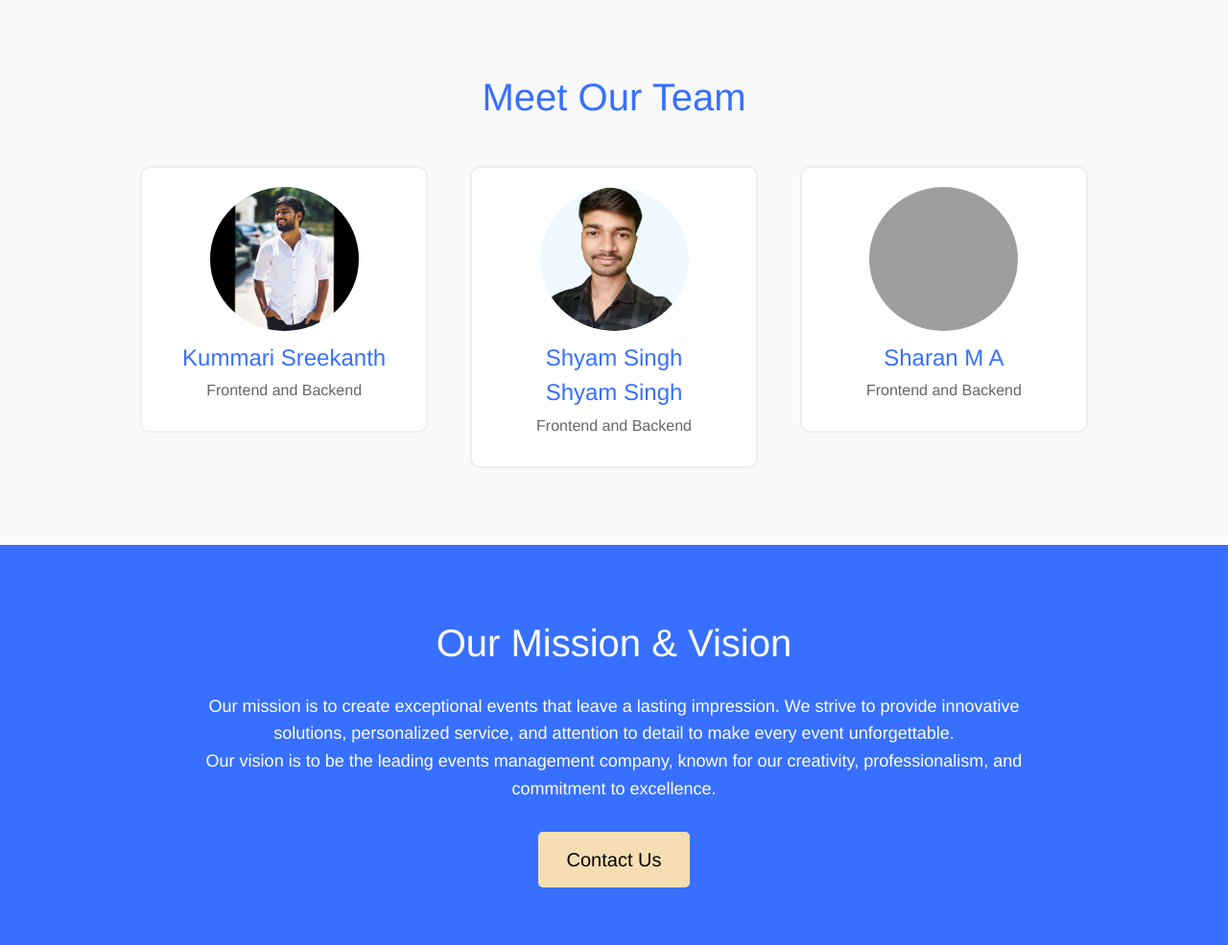
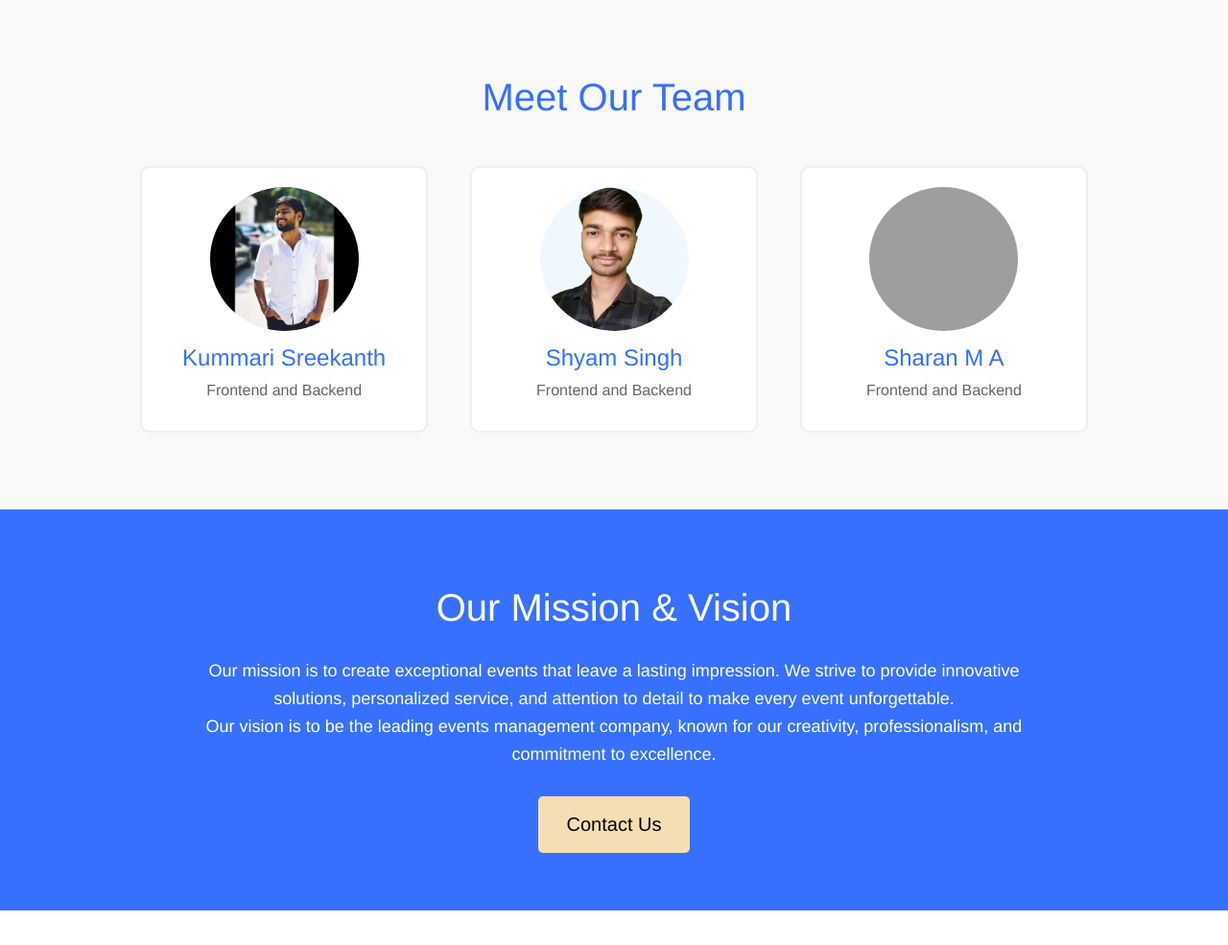
Before and after one commit to Shyam165/Online-Event-Management-System, a Django app: page /about/ in a window 1280 px wide. Shown: the part 333-1318 px from the top of the page at 96% size. After the commit the page ends 1282 px from the top, so only its background shows below. Run offline with Django 4.2, Linux system fonts and the light colour scheme; some libraries are stand-ins or nearby versions; grey boxes are pictures that could not be loaded.

Commit message:
updating files

```diff
--- a/template/about.html
+++ b/template/about.html
@@ -113,7 +113,6 @@ About Us
     <div class="team-member">
         <img src="{% static 'images/Shyam_img1.png' %}" alt="Team Member 2">
         <h3>Shyam Singh</h3>
-        <h3>Shyam Singh</h3>
         <p>Frontend and Backend</p>
     </div>
     <div class="team-member">
```
